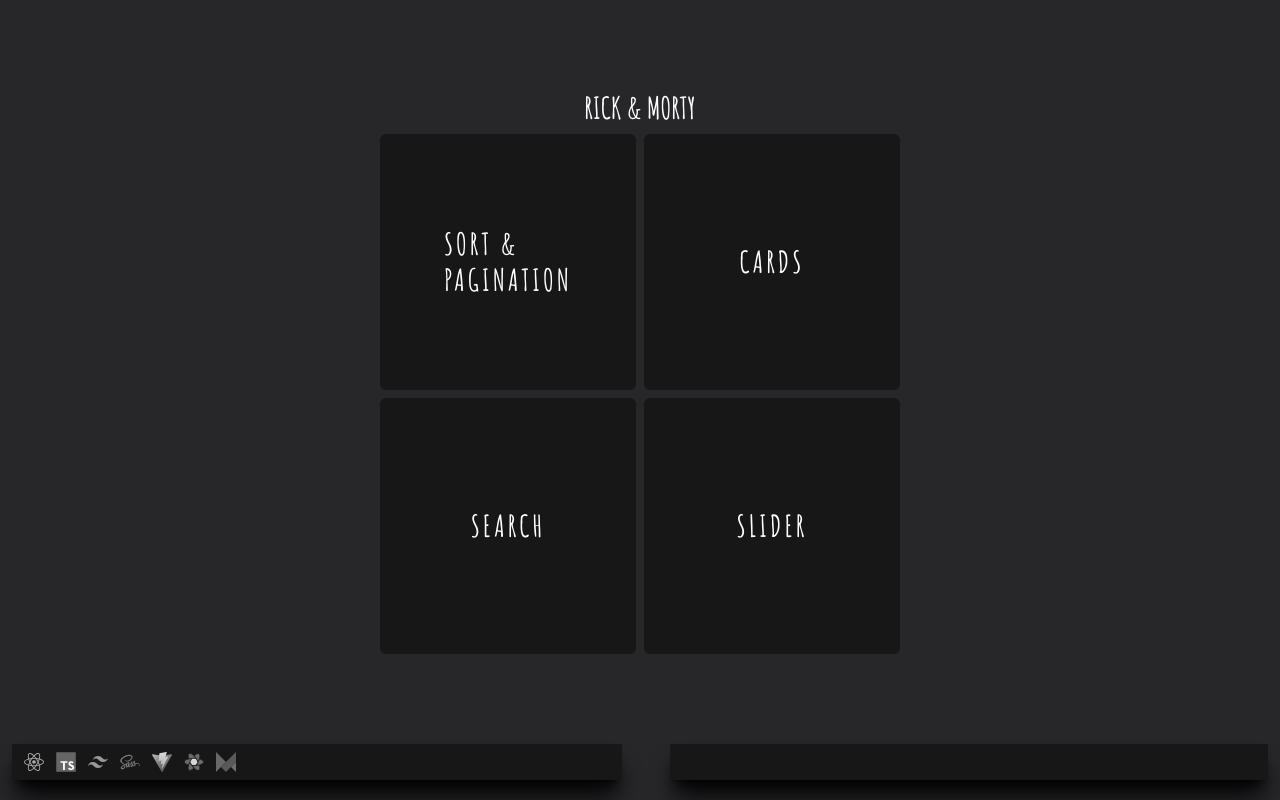
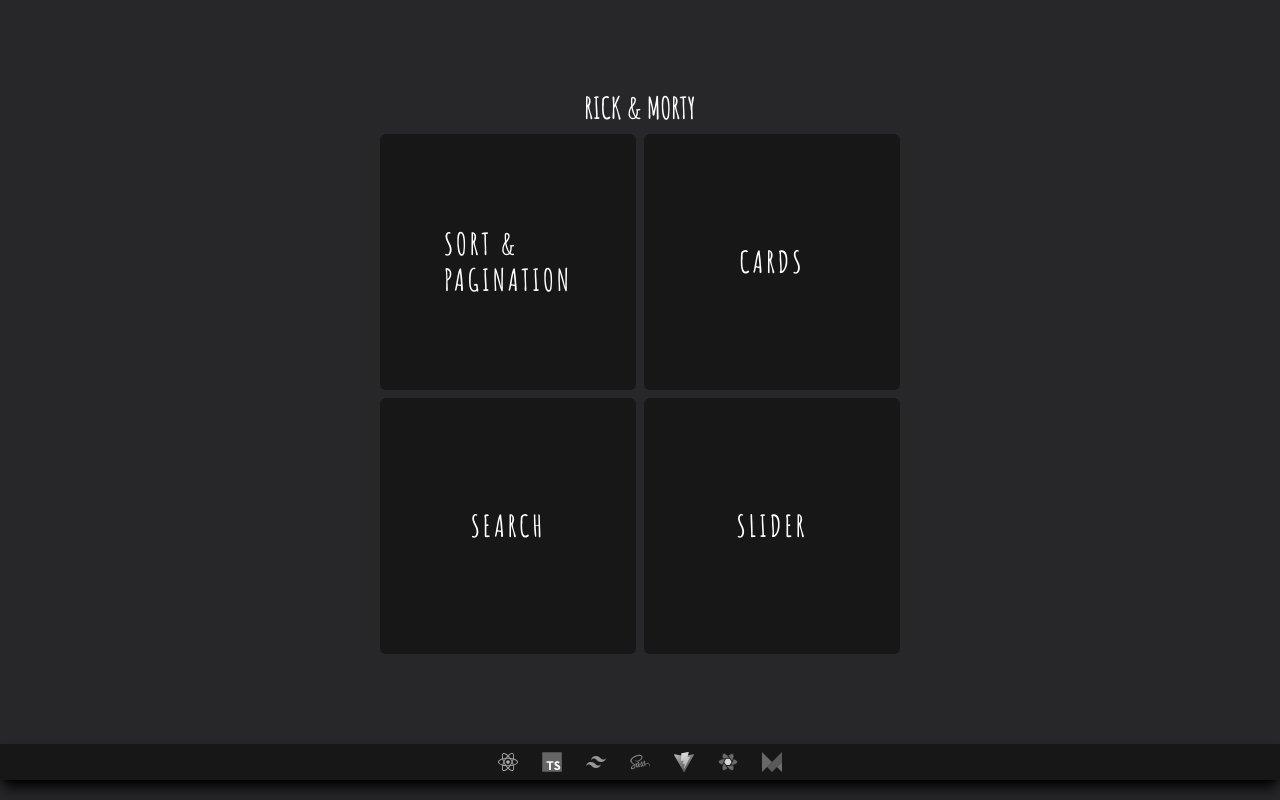
Before and after one commit to raijinhasarrived/showcase, a React (Vite) app: page / in a window 1280 px wide. Built offline with nearby package versions, Linux system fonts and the light colour scheme.

Commit message:
fix icons size

```diff
--- a/src/layout/footer/Footer.module.scss
+++ b/src/layout/footer/Footer.module.scss
@@ -1,6 +1,3 @@
 .footer {
-  @apply w-full  flex gap-6 items-center justify-center mt-auto mb-5 text-white;
-  > div {
-    @apply bg-neutral-900 h-9 w-full mx-3 shadow-xl shadow-black;
-  }
+  @apply w-full bg-neutral-900  flex gap-6 items-center justify-center mt-auto mb-5 shadow-lg shadow-black h-9;
 }
--- a/src/layout/footer/Footer.tsx
+++ b/src/layout/footer/Footer.tsx
@@ -5,21 +5,18 @@ export const Footer = () => {
   const tools = Icons;
   return (
     <footer className={`${styles.footer}`}>
-      <div className="flex gap-3 px-3 ">
       {tools.map((tool, index) => (
         <a className="flex" href={tool.link} key={index} target="_blank">
           <img
             className="grayscale-0 sm:grayscale hover:grayscale-0"
             src={tool.icon}
             alt="icon"
+            key={index}
             width={20}
             height={20}
-              key={index}
           />
         </a>
       ))}
-      </div>
-      <div></div>
     </footer>
   );
 };
```
Also changed, not shown: src/assets/framer-motion.svg. Lines whose indentation alone changed are shown as unchanged.
